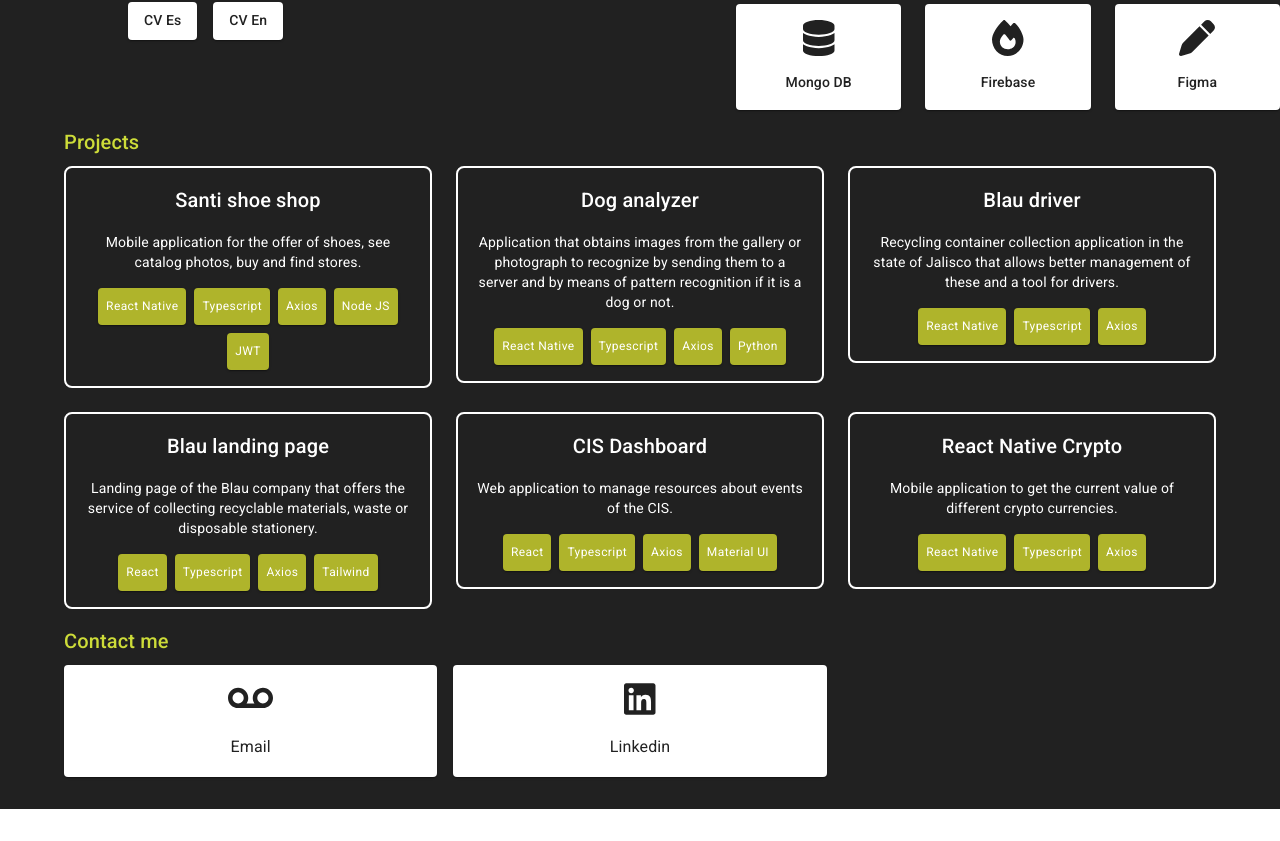
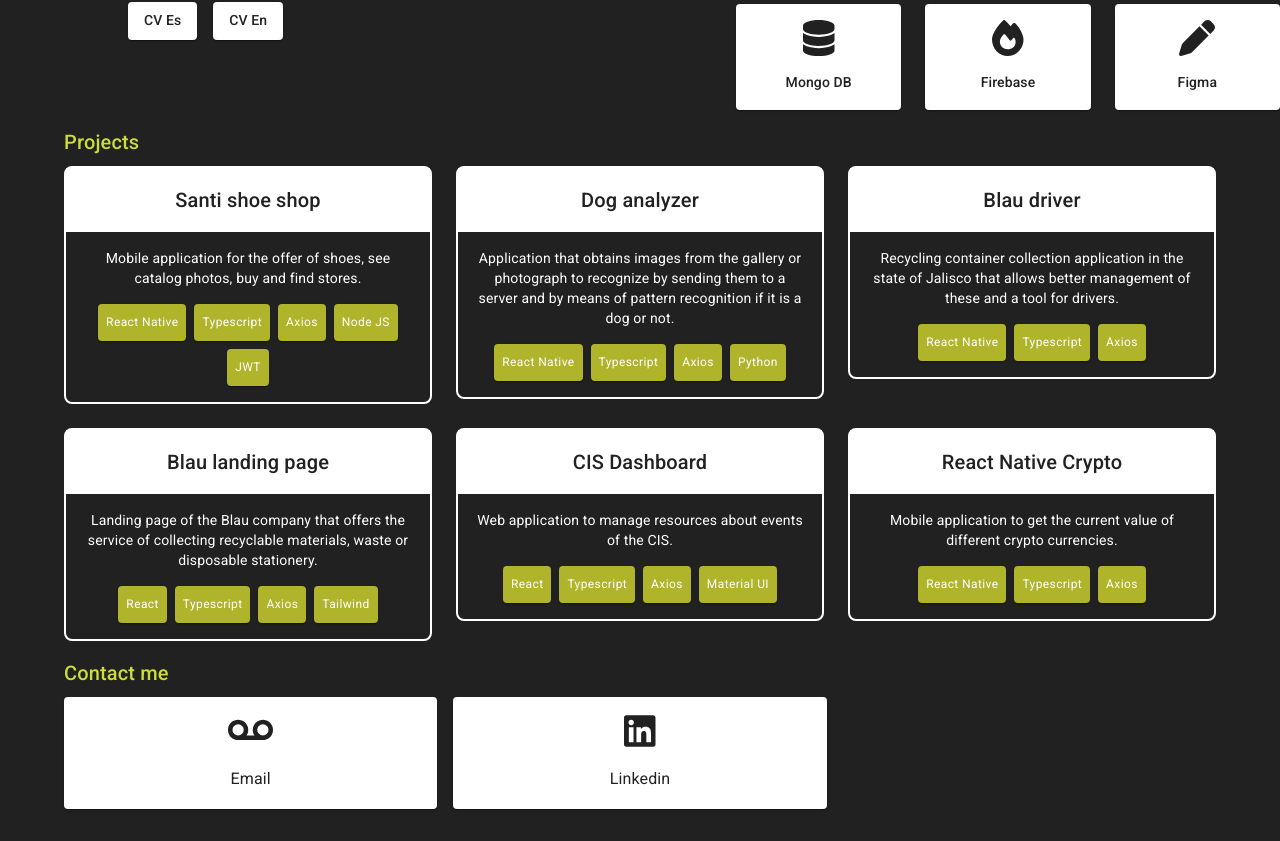
Before and after one commit to andrelizaran2000/Briefcase, a React (Vite) app: page / in a window 1280 px wide. Shown: the part 798-1639 px from the top of the page. Before the commit the page ends 1607 px from the top, so only its background shows below. Built offline with nearby package versions, Linux system fonts and the light colour scheme.

Commit message:
feat: Estilos de proyectos

```diff
--- a/src/components/ProjectsContainer.tsx
+++ b/src/components/ProjectsContainer.tsx
@@ -1,5 +1,7 @@
 // Modules
 import { Box } from '@mui/system'
+import { useTranslation } from 'react-i18next';
+import { grey, lime } from '@mui/material/colors';
 import { Grid, Paper, Stack, Typography } from '@mui/material'
 
 // Components
@@ -7,8 +9,7 @@ import { GrayTitle } from './Common'
 
 // Data
 import { useNavigate } from 'react-router-dom';
-import { lime } from '@mui/material/colors';
-import { useTranslation } from 'react-i18next';
+
 
 export default function ProjectsContainer() {
 
@@ -24,12 +25,14 @@ export default function ProjectsContainer() {
         {projects.map(({ title, description, technologies, id }) => (
          <Grid item md={6} lg={4} key={title} sx={{ width:'100%' }}>
             <Stack
-              sx={{ border:2, borderColor:'white', borderRadius:2, padding:2, color:'white', alignItems:'center', textAlign:'center', justifyContent:'center' }}
-              style={{ minHeight:140, cursor:'pointer' }}
-              rowGap={2}
+              sx={{ border:2, borderColor:'white', borderRadius:2, color:'white', alignItems:'center', textAlign:'center', justifyContent:'center' }}
+              style={{ cursor:'pointer' }}
               onClick={() => navigate(`/project/${id}`)}
             >
-              <Typography variant='h6' component='h4'>{title}</Typography>
+              <Box sx={{ backgroundColor:'white', display:'flex', alignItems:'center', justifyContent:'center', width:'100%', paddingY:2 }}>
+                <Typography variant='h6' component='h4' color={grey[900]}>{title}</Typography>
+              </Box>
+              <Stack sx={{ padding:2, rowGap:2 }}>
                 <Typography variant='body2'>{description}</Typography>
                 <Stack direction='row' gap={1} flexWrap='wrap' justifyContent='center'>
                   {technologies.map((technology:any) => (
@@ -39,6 +42,7 @@ export default function ProjectsContainer() {
                   ))}
                 </Stack>
               </Stack>
+            </Stack>
          </Grid>
         ))}
       </Grid>
```
Lines whose indentation alone changed are shown as unchanged.
